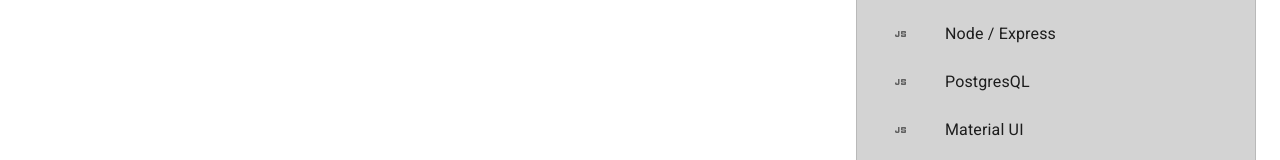
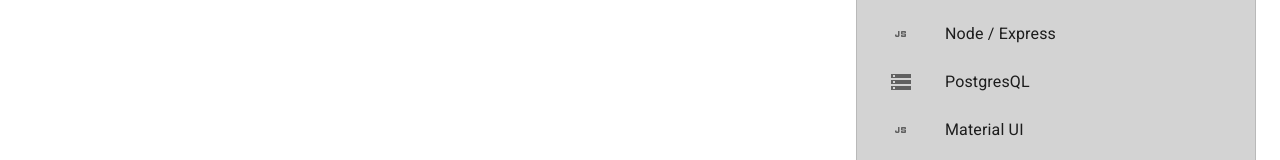
Before and after one commit to richiehales/richie-portfolio, a React (Create React App) app: page / in a window 1280 px wide. Shown: the part 761-921 px from the top of the page. Built offline with nearby package versions, Linux system fonts and the light colour scheme.

Commit message:
Storage icon added - PostgreQL

```diff
--- a/src/features/About/Career.jsx
+++ b/src/features/About/Career.jsx
@@ -7,6 +7,7 @@
 import CssIcon from '@mui/icons-material/Css';
 import GitHubIcon from '@mui/icons-material/GitHub';
 import JavascriptIcon from '@mui/icons-material/Javascript';
+import StorageIcon from '@mui/icons-material/Storage';
 import Box from '@mui/material/Box';
 import Card from '@mui/material/Card';
 import CardContent from '@mui/material/CardContent';
@@ -112,7 +113,7 @@
               </ListItem>
               <ListItem>
                 <ListItemIcon>
-                  <JavascriptIcon />
+                  <StorageIcon />
                 </ListItemIcon>
                 <ListItemText>
                   PostgresQL
```
